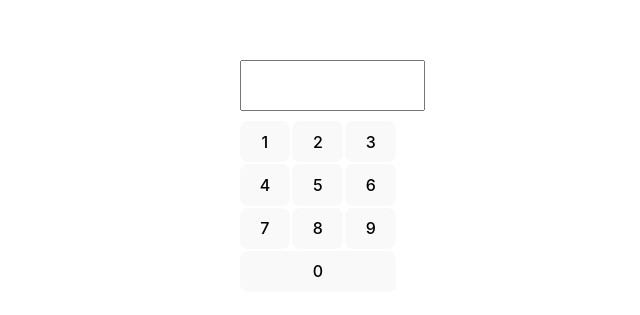
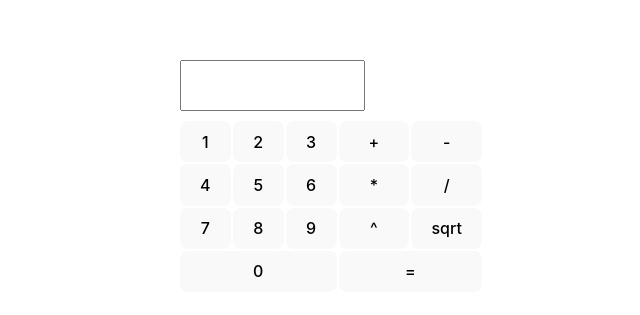
Before and after one commit to Alcadur/react-calc, a React (Vite) app: page / in a window 1280 px wide. Shown: the part 223-538 px from the top of the page, without its empty margins (308-948 px from the left). Built offline with nearby package versions, Linux system fonts and the light colour scheme.

Commit message:
add operation board

```diff
--- a/src/components/Calc.tsx
+++ b/src/components/Calc.tsx
@@ -2,6 +2,7 @@ import { NumericBoard } from './NumericBoard';
 import { CalcInput } from './CalcInput';
 import { createContext, Dispatch, SetStateAction, useState } from 'react';
 import style from './Calc.module.css';
+import { OperatorsBoard } from './OperatorsBoard';
 
 interface ContextType {
     lastPressedButton: string
@@ -29,6 +30,7 @@ export function Calc() {
 
             <div className={style.boards}>
                 <NumericBoard />
+                <OperatorsBoard />
             </div>
         </CalcContext.Provider>
     );
--- /dev/null
+++ b/src/components/OperatorsBoard.module.css
@@ -0,0 +1,10 @@
+.operatorsContainer {
+    display: grid;
+    grid-template-columns: repeat(2, 1fr);
+    grid-template-rows: repeat(4, 1fr);
+}
+
+[data-calc-button="="] {
+    grid-column-start: 1;
+    grid-column-end: span 2;
+}
--- /dev/null
+++ b/src/components/OperatorsBoard.tsx
@@ -0,0 +1,42 @@
+import { CalcButton } from './CalcButton';
+import style from './OperatorsBoard.module.css';
+import { appendToCurrentExpression, evaluateCurrentExpression } from '../redux/expressionSlice';
+import { useDispatch } from 'react-redux';
+
+export const printableOperators = ['+', '-', '*', '/', '^', 'sqrt'];
+export const functionalOperators = ['='];
+export const operators = [...printableOperators, ...functionalOperators];
+
+export function OperatorsBoard() {
+    const dispatch = useDispatch();
+
+    function onClickResolver(operator: string): (() => void) | undefined {
+        if (operator === '=') {
+            return evaluateExpression;
+        }
+
+        if (operator === 'sqrt') {
+            return insertSqrtWithOpeningBrackets;
+        }
+    }
+
+    function evaluateExpression() {
+        dispatch(evaluateCurrentExpression());
+    }
+
+    function insertSqrtWithOpeningBrackets() {
+        dispatch(appendToCurrentExpression({ newInput: 'sqrt(' }));
+    }
+
+    return (
+        <div className={style.operatorsContainer}>
+            {operators.map(operator =>
+                <CalcButton
+                    onClick={onClickResolver(operator)}
+                    key={operator}
+                >
+                    {operator}
+                </CalcButton>)}
+        </div>
+    );
+}
```
Also changed, not shown: 1 other file (tests, documents, lock files or other folders).
